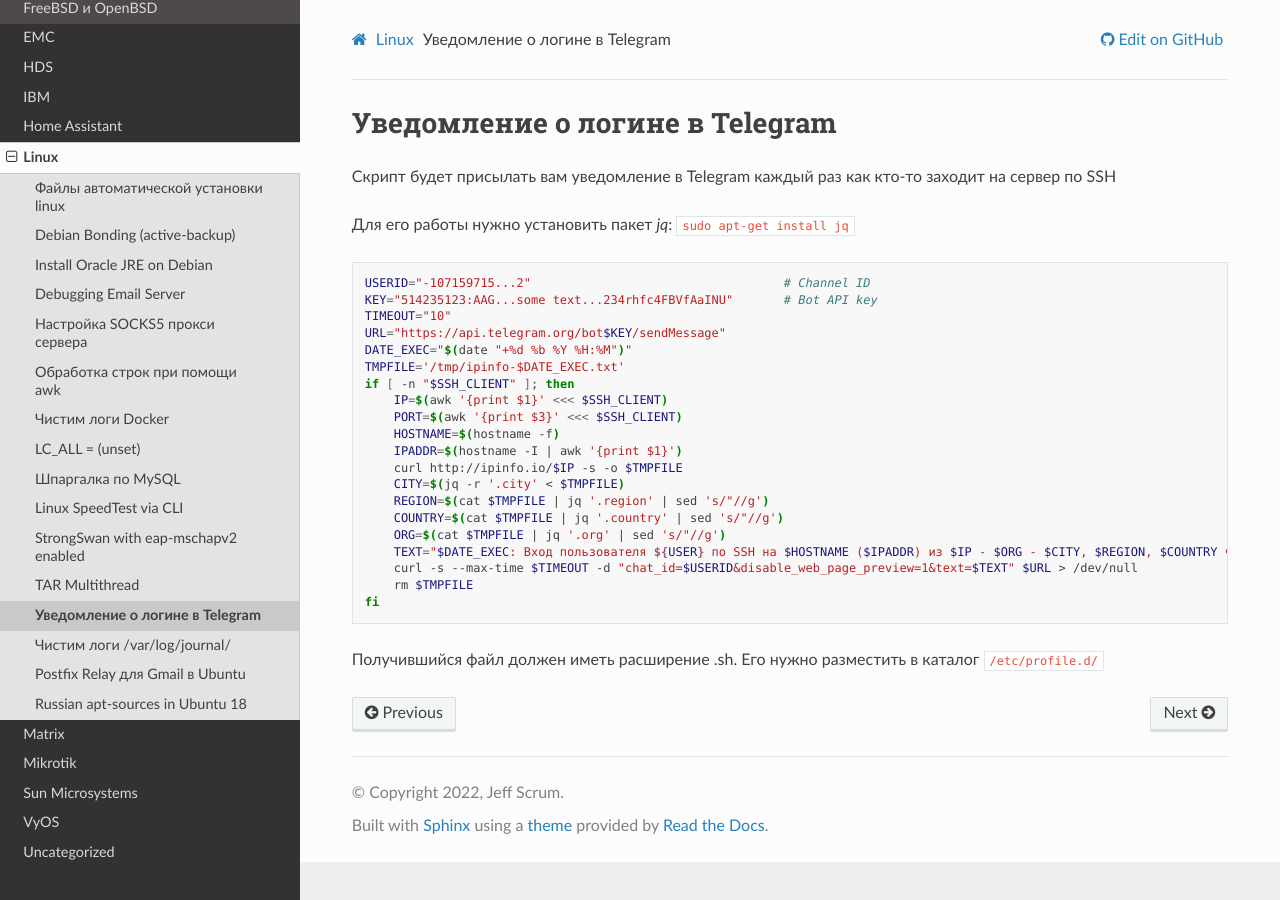
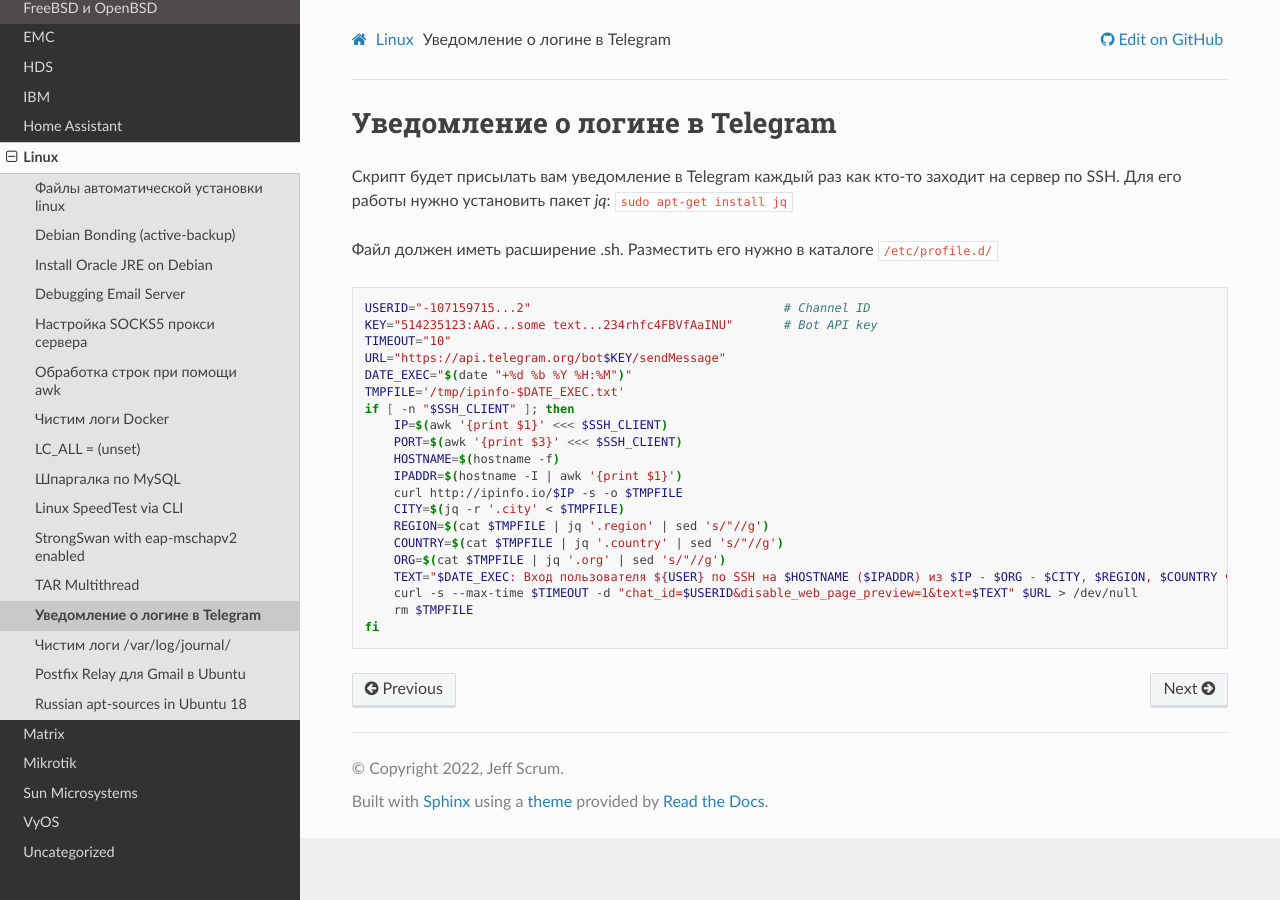
Before and after one commit to jeffscrum/jeffscrum.github.io, a Sphinx documentation site: the page built from source/linux/linux-telegram-login-notify.rst, in a window 1280 px wide. Built offline with Sphinx 7.4.7 and the Read the Docs theme 2.0.0, drawn with Linux system fonts in a browser that asks for light colours; pages that are not in the unit, such as notebooks, are missing from menus; some of the changed lines change nothing that is shown.

Commit message:
Update linux-telegram-login-notify.rst

```diff
--- a/source/linux/linux-telegram-login-notify.rst
+++ b/source/linux/linux-telegram-login-notify.rst
@@ -5,9 +5,9 @@
 Уведомление о логине в Telegram
 ===============================
 
-Скрипт будет присылать вам уведомление в Telegram каждый раз как кто-то заходит на сервер по SSH
+Скрипт будет присылать вам уведомление в Telegram каждый раз как кто-то заходит на сервер по SSH. Для его работы нужно установить пакет `jq`: ``sudo apt-get install jq``
 
-Для его работы нужно установить пакет `jq`: ``sudo apt-get install jq``
+Файл должен иметь расширение .sh. Разместить его нужно в каталоге ``/etc/profile.d/``
 
 .. code-block:: bash
 
@@ -31,5 +31,3 @@
        curl -s --max-time $TIMEOUT -d "chat_id=$USERID&disable_web_page_preview=1&text=$TEXT" $URL > /dev/null
        rm $TMPFILE
    fi
-
-Получившийся файл должен иметь расширение .sh. Его нужно разместить в каталог ``/etc/profile.d/``
```
